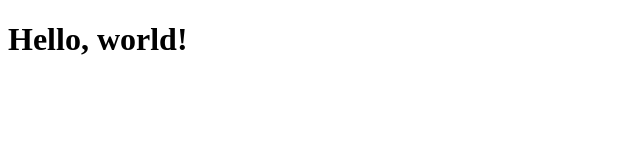
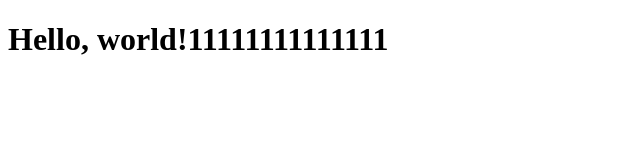
Before and after one commit to kimhy-invitation-ad/kimhy_invitation_resource, a plain HTML site: page index.html in a window 1280 px wide. Shown: the whole page, without its empty margins (0-640 px from the left). Drawn offline with Linux system fonts and the light colour scheme.

Commit message:
Update index.html

```diff
--- a/index.html
+++ b/index.html
@@ -5,6 +5,6 @@
   <title>Hello Page</title>
 </head>
 <body>
-  <h1>Hello, world!</h1>
+  <h1>Hello, world!11111111111111</h1>
 </body>
 </html>
```
